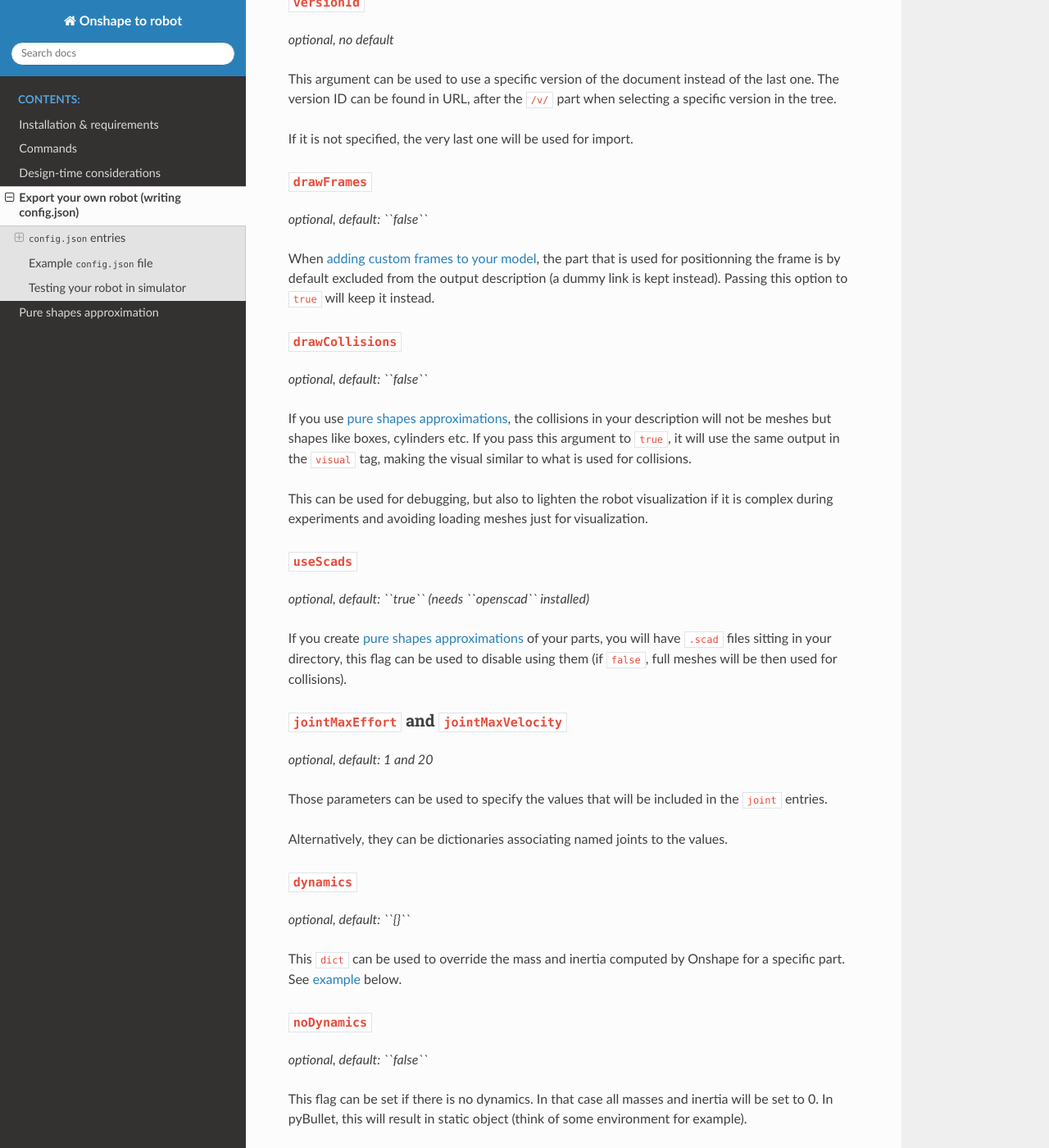
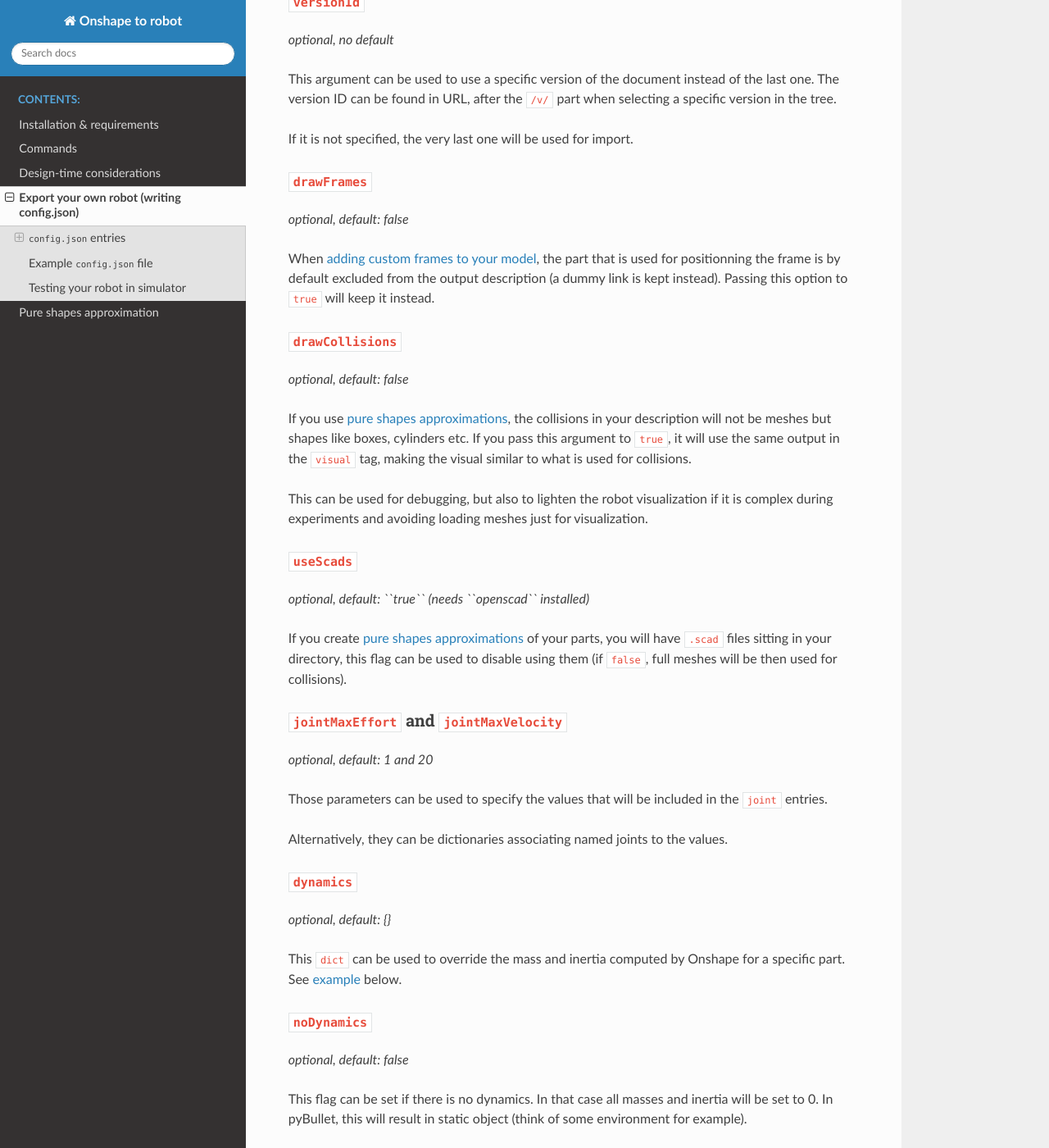
Before and after one commit to Rhoban/onshape-to-robot, a Sphinx documentation site: the page built from docs/source/config.rst, in a window 1280 px wide and 1400 px high, scrolled down 1526 px. Shown: the whole window at 82% size. Built offline with Sphinx 7.4.7 and the Read the Docs theme 2.0.0, drawn with Linux system fonts in a browser that asks for light colours; some of the changed text lies outside the part shown.

Commit message:
Detail in documentation (`` not handled in *?)

```diff
--- a/docs/source/config.rst
+++ b/docs/source/config.rst
@@ -82,7 +82,7 @@ If it is not specified, the very last one will be used for import.
 ``drawFrames``
 ~~~~~~~~~~~~~~
 
-*optional, default: ``false``*
+*optional, default: false*
 
 When :ref:`adding custom frames to your model <custom-frames>`, the part that is used for positionning the frame is
 by default excluded from the output description (a dummy link is kept instead). Passing this option to ``true`` will
@@ -91,7 +91,7 @@ keep it instead.
 ``drawCollisions``
 ~~~~~~~~~~~~~~~~~~
 
-*optional, default: ``false``*
+*optional, default: false*
 
 If you use :doc:`pure shapes approximations <pure-shapes>`, the collisions in your description will not be meshes
 but shapes like boxes, cylinders etc. If you pass this argument to ``true``, it will use the same output in the
@@ -122,7 +122,7 @@ Alternatively, they can be dictionaries associating named joints to the values.
 ``dynamics``
 ~~~~~~~~~~~~
 
-*optional, default: ``{}``*
+*optional, default: {}*
 
 This ``dict`` can be used to override the mass and inertia computed by Onshape for a specific part.
 See :ref:`example <example-config>` below.
@@ -131,7 +131,7 @@ See :ref:`example <example-config>` below.
 ``noDynamics``
 ~~~~~~~~~~~~~~
 
-*optional, default: ``false``*
+*optional, default: false*
 
 This flag can be set if there is no dynamics. In that case all masses and inertia will be set to 0.
 In pyBullet, this will result in static object (think of some environment for example).
@@ -139,7 +139,7 @@ In pyBullet, this will result in static object (think of some environment for ex
 ``ignore``
 ~~~~~~~~~~
 
-*optional, default: ``[]``*
+*optional, default: []*
 
 This can be a list of parts that you want to be ignored during the export.
 
@@ -175,7 +175,7 @@ Specifies a file with XML content that is inserted into the URDF/SDF at the end
 ``connectWithFixedLinks``
 ~~~~~~~~~~~~~~~~~~~~~~~~~
 
-*optional, default: ``true``*
+*optional, default: true*
 
 When part is not in any joint (orphan), onshape-to-robot tries to merge it with the most
 relevant part of the robot, first checking for existing mates, and then finally connecting it to the trunk. This
@@ -184,7 +184,7 @@ option defined wether it will be merged or attached to that part with a ``fixed`
 ``mergeSTLs``
 ~~~~~~~~~~~~~
 
-*optional, default: ``false``*
+*optional, default: false*
 
 This can be used to merge STLs file of the same ``link`` into one unique STL. It is actually better combined with
 ``simplifySTLs``, that can be used to reduce the STL file sizes.
@@ -192,7 +192,7 @@ This can be used to merge STLs file of the same ``link`` into one unique STL. It
 ``simplifySTLs``
 ~~~~~~~~~~~~~~~~
 
-*optional, default: ``false``*
+*optional, default: false*
 
 If this is set, the STL files will be reduced (see ``maxSTLSize``). This requires ``meshlab`` tool (``sudo
 apt-get install meshlab``).
```
